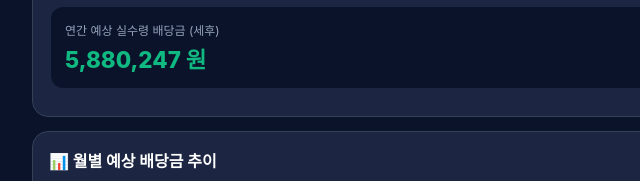
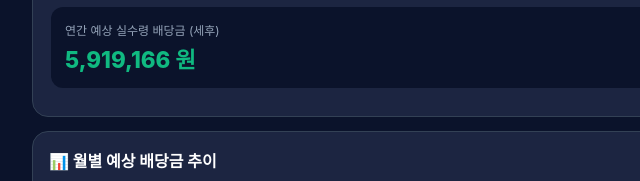
Before and after one commit to pabusu84/RuleFit, a plain HTML site: page index.html in a window 1280 px wide. Shown: the part 177-358 px from the top of the page, 268-908 px from the left. Drawn offline with nearby package versions, Linux system fonts and the light colour scheme.

Commit message:
Update index.html

```diff
--- a/index.html
+++ b/index.html
@@ -270,6 +270,13 @@
             "472150.KS": "TIGER 배당커버드콜액티브"
         };
 
+        // data.json에 파싱되지 않은 경우 사용되는 기본 백업 데이터 (현재가, 주당배당금, 지급월)
+        const BACKUP_STOCKS = {
+            "462330.KS": { name: "TIME 미국나스닥100액티브", price: 11000, divPerShare: 120, months: [1,2,3,4,5,6,7,8,9,10,11,12], currency: "KRW" },
+            "426030.KS": { name: "TIME 미국나스닥100액티브", price: 11000, divPerShare: 120, months: [1,2,3,4,5,6,7,8,9,10,11,12], currency: "KRW" },
+            "TIME 미국나스닥100액티브": { name: "TIME 미국나스닥100액티브", price: 11000, divPerShare: 120, months: [1,2,3,4,5,6,7,8,9,10,11,12], currency: "KRW" }
+        };
+
         const defaultHoldings = [
             { name: "삼성전자", code: "005930.KS", qty: 55, avg: 269454, account: "일반" },
             { name: "GPIX", code: "GPIX", qty: 287, avg: 54.96, account: "일반" },
@@ -298,6 +305,7 @@
                 renderDashboard();
             } catch (err) {
                 console.error("데이터 읽기 실패:", err);
+                renderDashboard();
             }
         }
 
@@ -313,23 +321,29 @@
                 const rawCode = item.code || "";
                 const cleanCode = rawCode.replace('.KS', '');
 
-                // 데이터 정보 가져오기
-                const info = cachedStocks[rawCode] || cachedStocks[cleanCode] || { name: item.name, price: 0, divPerShare: 0, months: [], currency: "KRW" };
+                // cachedStocks 및 BACKUP_STOCKS 다중 키 검색
+                const backup = BACKUP_STOCKS[rawCode] || BACKUP_STOCKS[cleanCode] || BACKUP_STOCKS[item.name] || {};
+                const info = cachedStocks[rawCode] || cachedStocks[cleanCode] || cachedStocks[item.name] || backup || { price: 0, divPerShare: 0, months: [], currency: "KRW" };
 
-                // 종목명 매핑: data.json에 정의된 한글이름 > STOCK_MAP > 저장된 이름 순
+                // 가격 및 주당배당금 매핑 (0인 경우 백업값 활용)
+                const price = info.price || backup.price || 0;
+                const divPerShare = info.divPerShare || backup.divPerShare || 0;
+
+                // 종목명 매핑
                 let displayName = info.name || STOCK_MAP[rawCode] || STOCK_MAP[cleanCode] || item.name;
 
                 const isUSD = info.currency === 'USD' || ['GPIX', 'JEPQ', 'AAPL'].includes(rawCode);
-                const divPerShareText = isUSD ? `$${info.divPerShare.toFixed(2)}` : `${Math.round(info.divPerShare).toLocaleString()}원`;
-                const priceKRW = isUSD ? Math.round(info.price * cachedRate) : info.price;
-                const divKRWPerShare = isUSD ? (info.divPerShare * cachedRate) : info.divPerShare;
+                const divPerShareText = isUSD ? `$${divPerShare.toFixed(2)}` : `${Math.round(divPerShare).toLocaleString()}원`;
+                const priceKRW = isUSD ? Math.round(price * cachedRate) : price;
+                const divKRWPerShare = isUSD ? (divPerShare * cachedRate) : divPerShare;
 
                 const investKRW = isUSD ? (item.qty * item.avg * cachedRate) : (item.qty * item.avg);
-                const annualDivKRW = item.qty * divKRWPerShare * 0.846;
+                const annualDivKRW = item.qty * divKRWPerShare * (item.account === 'ISA' ? 1.0 : 0.846);
                 const yieldRate = investKRW > 0 ? ((annualDivKRW / investKRW) * 100).toFixed(1) : "0.0";
-                const months = (info.months && info.months.length > 0) ? info.months : [4];
 
-                return { ...item, name: displayName, originalIndex, info, isUSD, divPerShareText, priceKRW, investKRW, annualDivKRW, yieldRate, months };
+                const rawMonths = (info.months && info.months.length > 0) ? info.months : (backup.months || [1,2,3,4,5,6,7,8,9,10,11,12]);
+
+                return { ...item, name: displayName, originalIndex, info, isUSD, divPerShareText, priceKRW, investKRW, annualDivKRW, yieldRate, months: rawMonths };
             });
 
             // 정렬: 계좌 (일반 -> ISA) -> 보유 금액 내림차순
@@ -453,7 +467,6 @@
             let name = inputVal;
             let code = inputVal;
 
-            // 6자리 숫자로 입력된 경우 (예: 426030, 462330 등)
             if (/^[0-9]{6}$/.test(inputVal)) {
                 code = inputVal + '.KS';
             } else if (inputVal.endsWith('.KS') || inputVal.endsWith('.KQ')) {
@@ -462,7 +475,6 @@
                 code = inputVal.toUpperCase();
             }
 
-            // 한글명이 있으면 매핑된 이름 지정
             const cleanCode = code.replace('.KS', '');
             if (STOCK_MAP[code] || STOCK_MAP[cleanCode]) {
                 name = STOCK_MAP[code] || STOCK_MAP[cleanCode];
```
